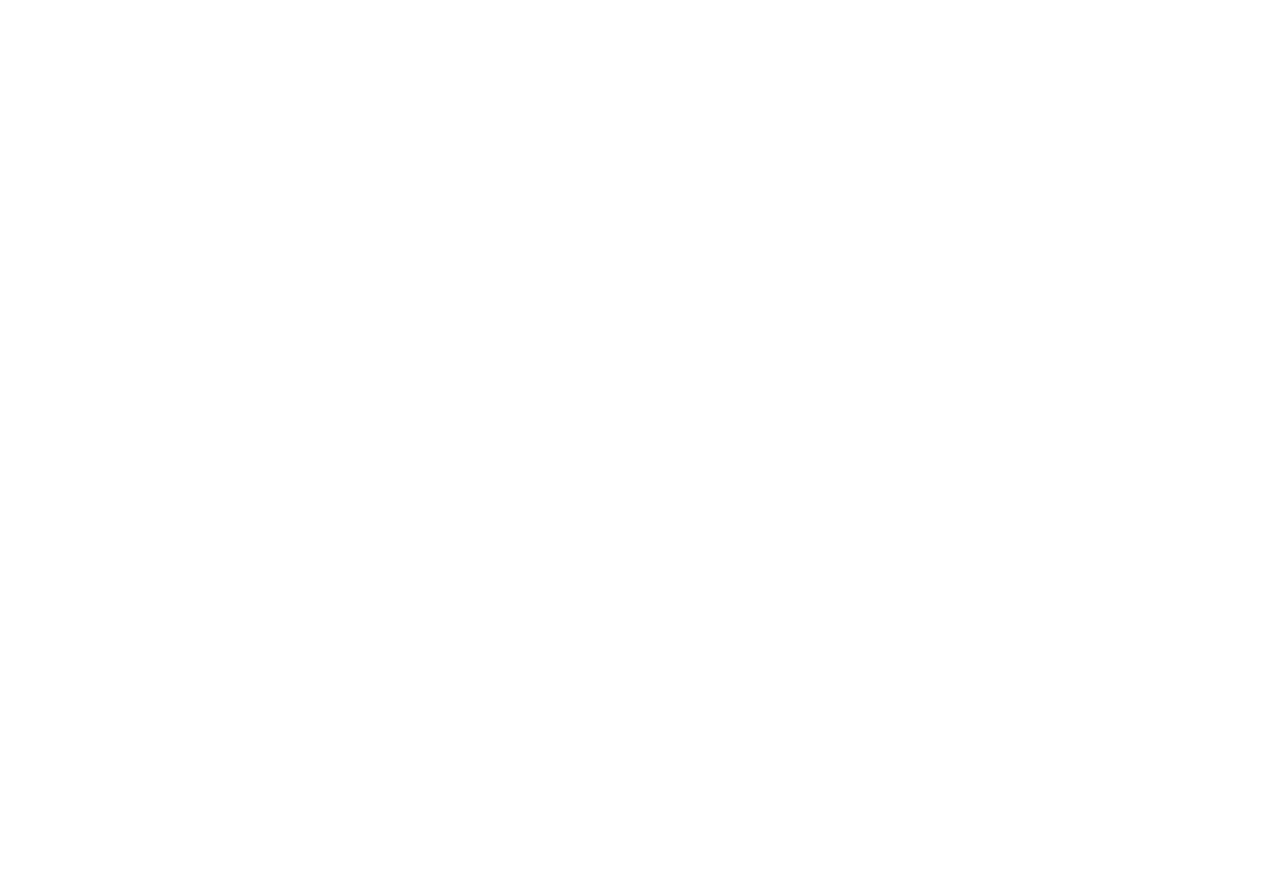
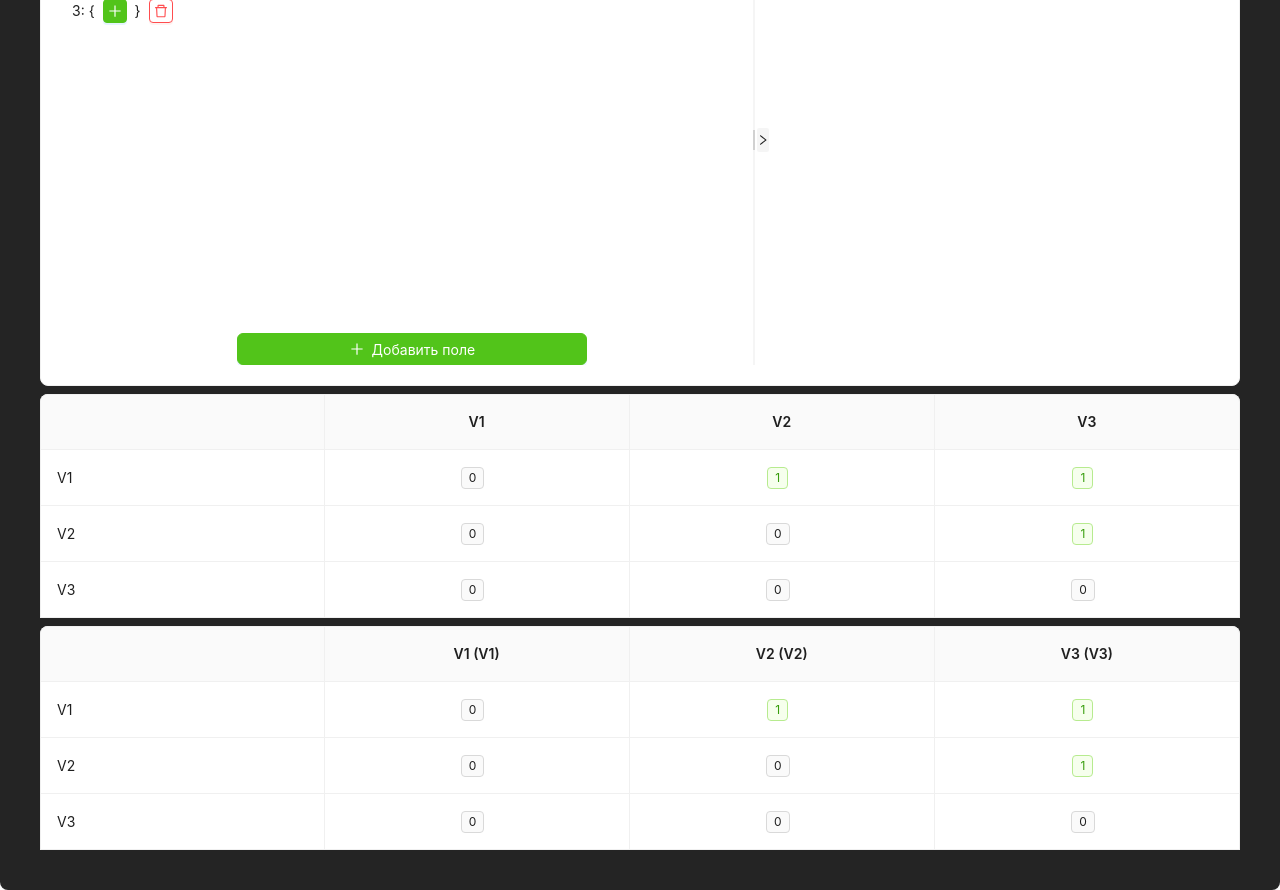
Before and after one commit to Shok48/3.2_SA_LR, a React (Vite) app: page /LR_2 in a window 1280 px wide. Before the commit this address had no page. Shown: the part 320-1210 px from the top of the page. Before the commit the page ends 800 px from the top, so only its background shows below. Built offline with nearby package versions, Linux system fonts and the light colour scheme.

Commit message:
Реализована страница для ввода графа и отображения матриц смежности для него и для перенумерованного графа

```diff
--- a/src/App.tsx
+++ b/src/App.tsx
@@ -4,6 +4,7 @@
 import { BrowserRouter as Router, Link, Routes, Route } from 'react-router-dom';
 import styles from './App.module.css';
 import ConverterPage from './Pages/ConverterPage/ConverterPage';
+import HierarchyPage from './Pages/HierarchyPage/HierarchyPage';
 
 interface IRouteConfig {
     path: string,
@@ -21,6 +22,11 @@
         path: '/LR_1',
         label: 'Конвертер',
         component: <ConverterPage />
+    },
+    {
+        path: 'LR_2',
+        label: 'Целевая функция',
+        component: <HierarchyPage/>
     }
 ]
 
--- /dev/null
+++ b/src/Pages/HierarchyPage/HierarchyPage.tsx
@@ -0,0 +1,155 @@
+import { useCallback, useEffect, useMemo, useState } from "react"
+import IncListInput from "../../Components/IncListInput/IncListInput"
+import { Graph, GraphValidationError } from "../../Utils/Graph"
+import BasePage from "../BasePage/BasePage"
+import type { Edge, Vertex } from "../../Types/GraphData.types"
+import { Space, Table, Tag, Tooltip } from "antd"
+
+interface IDataSource {
+    key: string;
+    vertex: string;
+    [key: string]: string;
+}
+
+const HierarchyPage: React.FC = () => {
+    const [graph, setGraph] = useState<Graph>(new Graph());
+
+    const handleGraphChange = useCallback(
+        (newGraph: Graph): void => {
+            setGraph(newGraph);
+        },
+        []
+    );
+
+    const { newGraph: reassignGraph, vertexMapping } = useMemo(
+        (): { newGraph: Graph | null, vertexMapping: Map<Vertex, Vertex> | null } => {
+            const vertexMapping = new Map<Vertex, Vertex>();
+            let currentNum = 0;
+
+            try {
+                graph.HL.map(
+                    level => level.map(
+                        vertex => {
+                            vertexMapping.set(vertex, currentNum++);
+                            return currentNum;
+                        }
+                    )
+                )
+
+                const newEdges: Edge[] = graph.edges.map(edge => ({
+                    from: vertexMapping.get(edge.from)!,
+                    to: vertexMapping.get(edge.to)!
+                }));
+
+                return {
+                    newGraph: new Graph({ vertices: graph.vertices.map(v => v), edges: newEdges}),
+                    vertexMapping
+                };
+            }
+            catch (e) {
+                if (e instanceof GraphValidationError) {
+                    console.error(e.message)
+                }
+            }
+
+            return {
+                newGraph: new Graph(),
+                vertexMapping
+            }
+        },
+        [graph]
+    )
+
+    const graphColumns = useMemo(
+        () => [
+            {
+                title: '',
+                dataIndex: 'vertex',
+                key: 'vertex',
+                fixed: 'left' as const,
+                width: 60,
+            },
+            ...graph.vertices.map((_, index) => ({
+                title: `V${index + 1}`,
+                dataIndex: `col${index}`,
+                key: `col${index}`,
+                width: 60,
+                align: 'center' as const,
+                render: (value: number, record: IDataSource) => (
+                    <Tooltip title={value === 1 ? `Дуга: ${record.vertex} → V${index + 1}` : ''}>
+                        <Tag color={value === 1 ? 'green' : 'default'}>{value}</Tag>
+                    </Tooltip>
+                )
+            }))
+        ],
+        [graph]
+    );
+
+    const graphAdjMatrix = useMemo(
+        () => graph.vertices.length !== 0 && graph.edges.length !== 0
+        ? graph.toAdjMatrix().map((row, rowIndex) => ({
+            key: `row-${rowIndex}`,
+            vertex: `V${rowIndex + 1}`,
+            ...Object.fromEntries(row.map((value, colIndex) => [`col${colIndex}`, value]))
+        }))
+        : [[]],
+        [graph]
+    )
+
+    const reassignGraphColumns = useMemo(
+        () => [
+            {
+                title: '',
+                dataIndex:'vertex',
+                key:'vertex',
+                fixed: 'left' as const,
+                width: 60,
+            },
+           ...reassignGraph!.vertices.map((_, index) => ({
+                title: `V${index + 1} (V${vertexMapping!.get(index)! + 1})`,
+                dataIndex: `col${index}`,
+                key: `col${index}`,
+                width: 60,
+                align: 'center' as const,
+                render: (value: number, record: IDataSource) => (
+                    <Tooltip title={value === 1? `Дуга: ${record.vertex} → V${index + 1}` : ''}>
+                        <Tag color={value === 1? 'green' : 'default'}>{value}</Tag>
+                    </Tooltip>
+                )
+           }))
+        ],
+        [reassignGraph, vertexMapping]
+    )
+
+    const reassignGraphAdjMatrix = useMemo(
+        () => reassignGraph!.vertices.length!== 0 && reassignGraph!.edges.length!== 0
+       ? reassignGraph!.toAdjMatrix().map((row, rowIndex) => ({
+            key: `row-${rowIndex}`,
+            vertex: `V${rowIndex + 1}`,
+           ...Object.fromEntries(row.map((value, colIndex) => [`col${colIndex}`, value]))
+        }))
+        : [[]],
+        [reassignGraph]
+    )
+
+    useEffect(() => {
+        if (process.env.NODE_ENV === 'development') {
+            console.log("Значения графа: ", graph.toObject());
+            if (graph.vertices.length !== 0 && graph.edges.length !== 0) console.log("HL: ", graph.HL);
+            console.log("vertexMapping: ", vertexMapping);
+        }
+    }, [graph, vertexMapping]);
+
+    return(
+        <BasePage title="Выделение иерархических уровней">
+            <Space direction="vertical">
+                <IncListInput onGraphChange={handleGraphChange} />
+                <Table columns={graphColumns} dataSource={graphAdjMatrix.length > 1 ? graphAdjMatrix as IDataSource[] : []} scroll={{ x: 'max-content'}} pagination={false} bordered />
+                <Table columns={reassignGraphColumns} dataSource={reassignGraphAdjMatrix.length > 1 ? reassignGraphAdjMatrix as IDataSource[] : []} scroll={{ x: 'max-content'}} pagination={false} bordered />
+            </Space>
+
+        </BasePage>
+    )
+}
+
+export default HierarchyPage;
```
